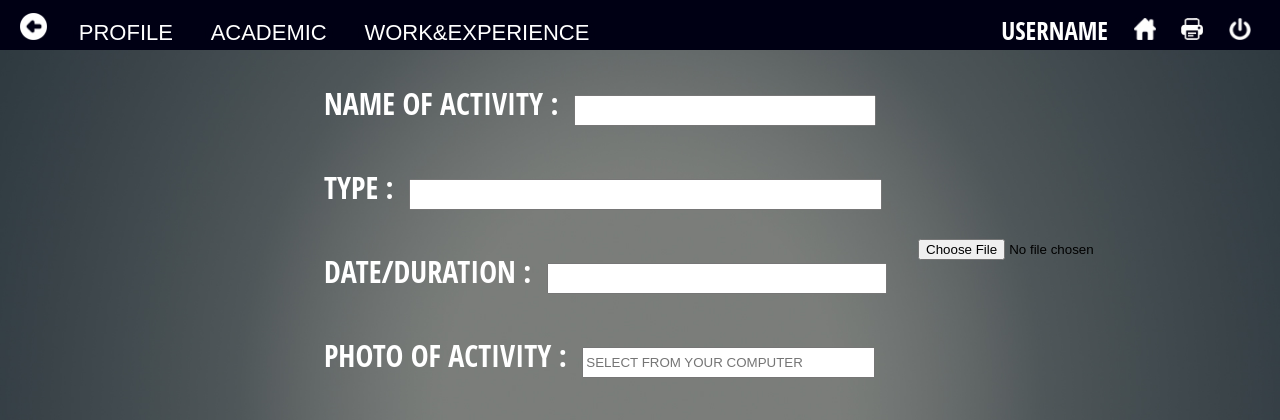
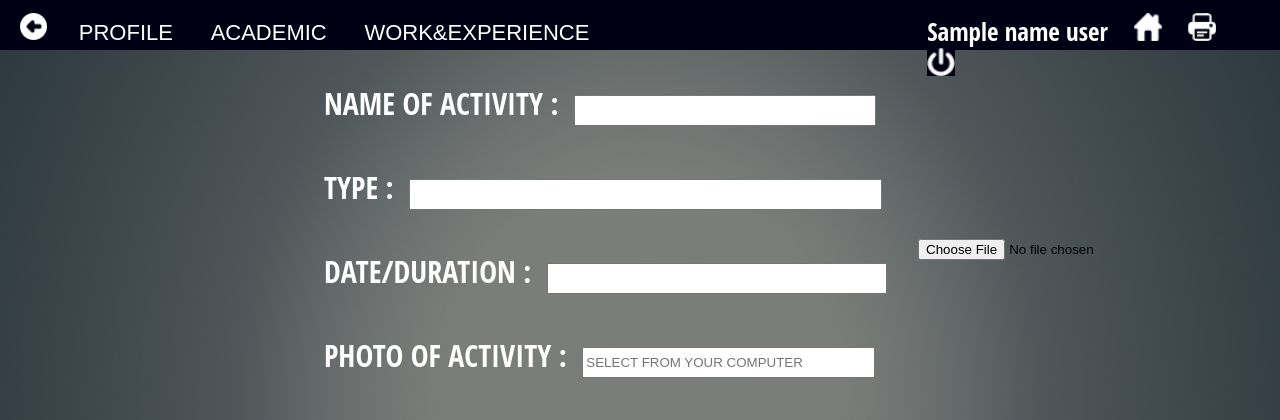
Before and after one commit to winnie2606/FRA241_portfolio, a Flask app: template app/templates/edit-activity.html in a window 1280 px wide; the page is wider, and only the part inside the window is pictured. Shown: the top 420 px of that part. Run offline with Flask 2, Linux system fonts and the light colour scheme; the template is opened without the code that fills it: most values are stand-ins (such as "Sample title", 1, 10 or a date in 2020).

Commit message:
pop edit

```diff
--- a/app/app.py
+++ b/app/app.py
@@ -86,28 +86,27 @@ def menubar():
 	print(getMenubar)
 	getID = keepID.ID
 	#keepID.Print_ID()
+	m = Method(getID)
+	name = m.cp_name()
+	birthD = m.cp_date()
+	birthP = m.cp_birth()
+	nation = m.cp_nation()
+	edu = m.cp_edu()
+	dis = m.cp_disease()
+	relative = m.cp_relative()
+	phoneEmer = m.cp_PhforEmer()
+	cont = m.cp_Phstu()
+	address = m.cp_address()
+	email = m.cp_email()
 
 	if getMenubar == 'PROFILE':
-		m = Method(getID)
-		name = m.cp_name()
-		birthD = m.cp_date()
-		birthP = m.cp_birth()
-		nation = m.cp_nation()
-		edu = m.cp_edu()
-		dis = m.cp_disease()
-		relative = m.cp_relative()
-		phoneEmer = m.cp_PhforEmer()
-		cont = m.cp_Phstu()
-		address = m.cp_address()
-		email = m.cp_email()
-
 		return render_template('profile.html', name_user=name, nation=nation, dis=dis, relative=relative, phoneEmer=phoneEmer, birthD=birthD, birthP=birthP, cont=cont, address=address, email=email)
 	if getMenubar == 'ACADEMIC':
-		return render_template('AcademicStudent.html')
+		return render_template('AcademicStudent.html', name_user=name)
 	if getMenubar == 'WORK&EXPERIENCE':
-		return render_template('activity.html')
+		return render_template('activity.html', name_user=name)
 	if getMenubar == 'home_icon':
-		return render_template('homeStudent.html', id_user = getID )
+		return render_template('homeStudent.html', id_user = getID, name_user=name )
 	if getMenubar == 'print_icon':
 		print(getMenubar)
 	if getMenubar == 'loguot_icon':
@@ -126,20 +125,29 @@ def selectTerm():
 @app.route('/moreinfo', methods=['POST'])
 def moreinfo():
 	getMoreinfo = request.form['click']
+	getID = keepID.ID
+	m = Method(getID)
+	name = m.cp_name()
 	if getMoreinfo == 'MORE INFO>>':
-		return render_template('dataactivity.html')
+		return render_template('dataactivity.html', name_user=name)
 
 @app.route('/editInfo', methods=['POST'])
 def editInfo():
 	getEditInfo = request.form['click']
+	getID = keepID.ID
+	m = Method(getID)
+	name = m.cp_name()
 	if getEditInfo == 'EDIT':
-		return render_template('edit-your-infomation.html')
+		return render_template('edit-your-infomation.html', name_user=name)
 
 @app.route('/editAc', methods=['POST'])
 def editAc():
 	getEditAc = request.form['click']
+	getID = keepID.ID
+	m = Method(getID)
+	name = m.cp_name()
 	if getEditAc == 'EDIT':
-		return render_template('edit-activity.html')
+		return render_template('edit-activity.html', name_user=name)
 
 '''@app.route('/test', methods=['POST'])
 def test():
--- a/app/templates/AcademicStudent.html
+++ b/app/templates/AcademicStudent.html
@@ -34,7 +34,7 @@
 
 				<div class="R">
 
-					USERNAME&nbsp;&nbsp;&nbsp;
+					{{name_user}}&nbsp;&nbsp;&nbsp;
 					<input name="click" type="image" value="home_icon" src="static/home_icon.jpg" width="8.5%">&nbsp;&nbsp;&nbsp;
 					<input name="click" type="image" value="print_icon" src="static/print_icon.jpg" width="8.5%">&nbsp;&nbsp;&nbsp;
 					<input name="click" type="image" value="logout_icon" src="static/logout_icon.jpg" width="8.5%">
--- a/app/templates/activity.html
+++ b/app/templates/activity.html
@@ -31,7 +31,7 @@
 
 				<div class="R">
 
-					USERNAME&nbsp;&nbsp;&nbsp;
+					{{name_user}}&nbsp;&nbsp;&nbsp;
 					<input name="click" type="image" value="home_icon" src="static/home_icon.jpg" width="8.5%">&nbsp;&nbsp;&nbsp;
 					<input name="click" type="image" value="print_icon" src="static/print_icon.jpg" width="8.5%">&nbsp;&nbsp;&nbsp;
 					<input name="click" type="image" value="logout_icon" src="static/logout_icon.jpg" width="8.5%">
--- a/app/templates/dataactivity.html
+++ b/app/templates/dataactivity.html
@@ -32,7 +32,7 @@
 
 				<div class="R">
 
-					USERNAME&nbsp;&nbsp;&nbsp;
+					{{name_user}}&nbsp;&nbsp;&nbsp;
 					<input name="click" type="image" value="home_icon" src="static/home_icon.jpg" width="8.5%">&nbsp;&nbsp;&nbsp;
 					<input name="click" type="image" value="print_icon" src="static/print_icon.jpg" width="8.5%">&nbsp;&nbsp;&nbsp;
 					<input name="click" type="image" value="logout_icon" src="static/logout_icon.jpg" width="8.5%">
--- a/app/templates/edit-activity.html
+++ b/app/templates/edit-activity.html
@@ -33,7 +33,7 @@
 
 				<div class="R">
 
-					USERNAME&nbsp;&nbsp;&nbsp;
+					{{name_user}}&nbsp;&nbsp;&nbsp;
 					<input name="click" type="image" value="home_icon" src="static/home_icon.jpg" width="8.5%">&nbsp;&nbsp;&nbsp;
 					<input name="click" type="image" value="print_icon" src="static/print_icon.jpg" width="8.5%">&nbsp;&nbsp;&nbsp;
 					<input name="click" type="image" value="logout_icon" src="static/logout_icon.jpg" width="8.5%">
--- a/app/templates/edit-your-infomation.html
+++ b/app/templates/edit-your-infomation.html
@@ -32,7 +32,7 @@
 
 				<div class="R">
 
-					USERNAME&nbsp;&nbsp;&nbsp;
+					{{name_user}}&nbsp;&nbsp;&nbsp;
 					<input name="click" type="image" value="home_icon" src="static/home_icon.jpg" width="8.5%">&nbsp;&nbsp;&nbsp;
 					<input name="click" type="image" value="print_icon" src="static/print_icon.jpg" width="8.5%">&nbsp;&nbsp;&nbsp;
 					<input name="click" type="image" value="logout_icon" src="static/logout_icon.jpg" width="8.5%">
```
